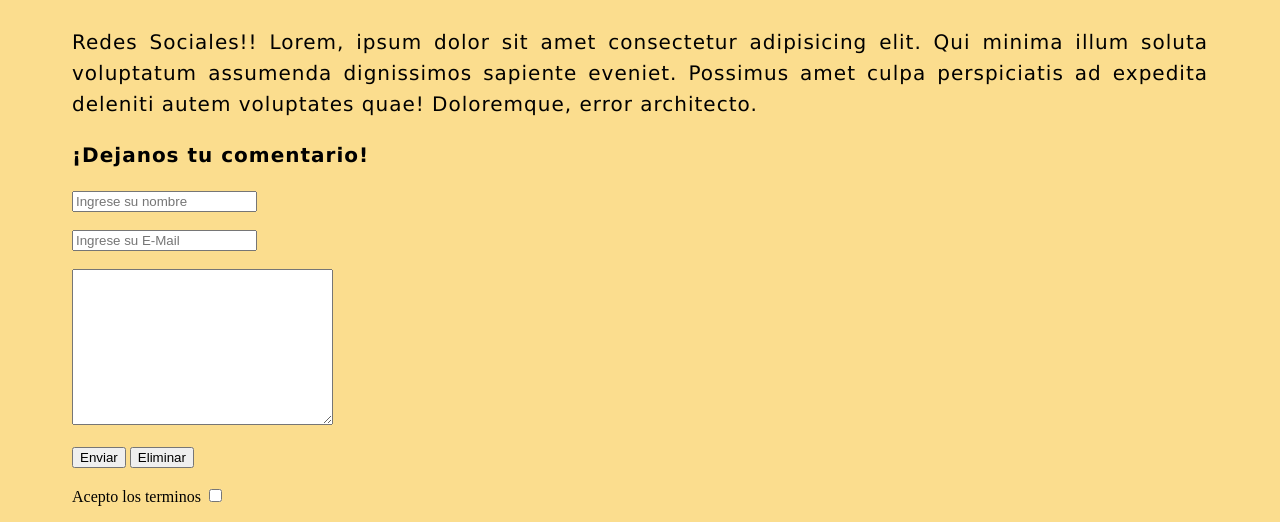
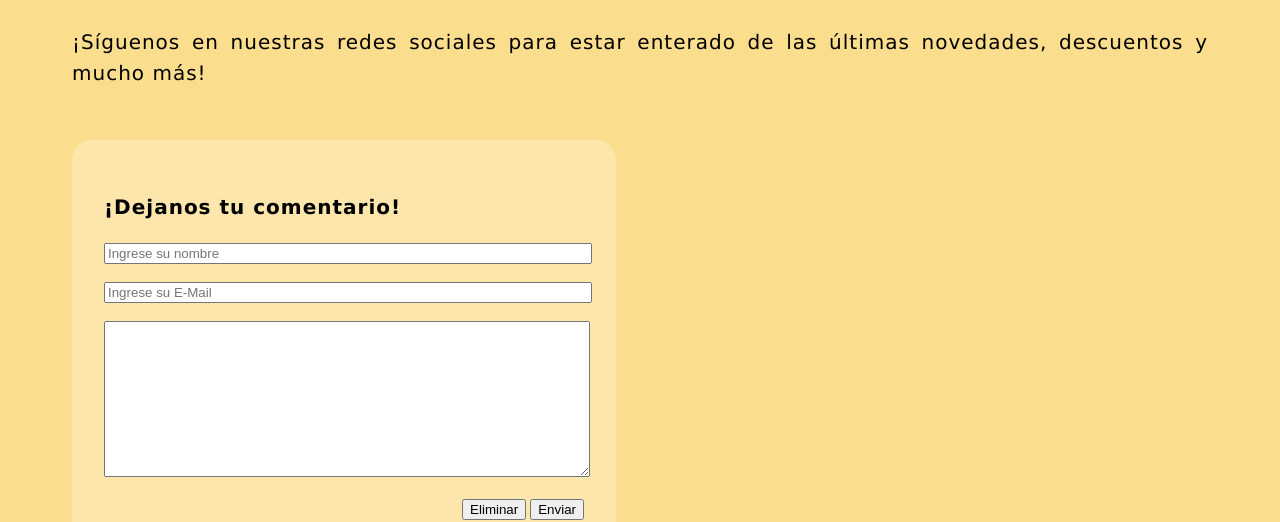
Before and after one commit to LatinGeek/desarrollo_web_coder, a plain HTML site: page pages/contacto.html in a window 1280 px wide. Shown: the part 295-817 px from the top of the page. Drawn offline with Linux system fonts and the light colour scheme.

Commit message:
Contact Form

```diff
--- a/pages/contacto.html
+++ b/pages/contacto.html
@@ -28,46 +28,60 @@
 	<section id="nosotros">
 		<title>Contacto</title>
 		<h2>Redes Sociales</h2>
-		<p id="Descripcion"> Redes Sociales!!
-			Lorem, ipsum dolor sit amet consectetur adipisicing elit.
-			Qui minima illum soluta voluptatum assumenda dignissimos sapiente eveniet.
-			Possimus amet culpa perspiciatis ad expedita deleniti autem voluptates quae!
-			Doloremque, error architecto.</p>
+		<p id="Descripcion"> ¡Síguenos en nuestras redes sociales para estar enterado de las últimas novedades,
+			descuentos y mucho más!
+			<br> <br>
+		</p>
 
-		<div style="width: 30em;">
+		<div style="width: 30em;width: 30em;
+		padding: 2em;
+		background-color: rgba(255,255,255, 25%);
+		border-radius: 20px;">
 			<h3 id="Descripcion">¡Dejanos tu comentario!</h3>
 			<form>
-				<input type="text" placeholder="Ingrese su nombre">
+				<input type="text" style="width: 100%" placeholder="Ingrese su nombre">
 				<br><br>
-				<input type="email" placeholder="Ingrese su E-Mail">
+				<input type="email" style="width: 100%" placeholder="Ingrese su E-Mail">
 				<br><br>
-				<textarea name="" id="" cols="30" rows="10"></textarea>
+				<textarea name="" id="" cols="30" rows="10" style="width: 100%"></textarea>
 				<br><br>
-				<input type="submit" value="Enviar">
-				<input type="reset" value="Eliminar">
-				<br><br>
-				<label for="check"> Acepto los terminos</label>
-				<input type="checkbox" name="check" id="check">
+				<div style="text-align: right;">
+					<input type="reset" value="Eliminar">
+					<input type="submit" value="Enviar">
+				</div>
+				<br>
+				<div style="text-align: right;">
+					<label for="check"> Acepto los terminos</label>
+					<input type="checkbox" name="check" id="check">
+				</div>
 			</form>
 		</div>
 		<h2>Términos y condiciones</h2>
 		<p id="Descripcion"> La información proporcionada en este formulario debe ser precisa y veraz.
 			<br><br>
-			Los comentarios y opiniones expresados en este formulario deben ser constructivos y respetuosos. Cualquier lenguaje inapropiado o contenido ofensivo no será tolerado y el formulario será eliminado.
+			Los comentarios y opiniones expresados en este formulario deben ser constructivos y respetuosos. Cualquier
+			lenguaje inapropiado o contenido ofensivo no será tolerado y el formulario será eliminado.
 			<br><br>
-			Al completar este formulario, aceptas que tu información pueda ser utilizada por la empresa para mejorar y desarrollar sus productos o servicios.
+			Al completar este formulario, aceptas que tu información pueda ser utilizada por la empresa para mejorar y
+			desarrollar sus productos o servicios.
 			<br><br>
-			La empresa se reserva el derecho de utilizar cualquier comentario o idea presentado en este formulario sin compensación adicional al usuario.
+			La empresa se reserva el derecho de utilizar cualquier comentario o idea presentado en este formulario sin
+			compensación adicional al usuario.
 			<br><br>
-			Los usuarios que completen el formulario deben tener al menos 18 años de edad o contar con la aprobación de un padre o tutor legal.
+			Los usuarios que completen el formulario deben tener al menos 18 años de edad o contar con la aprobación de
+			un padre o tutor legal.
 			<br><br>
-			La empresa no se hace responsable de ningún daño o perjuicio que pueda surgir del uso de la información proporcionada en este formulario.
+			La empresa no se hace responsable de ningún daño o perjuicio que pueda surgir del uso de la información
+			proporcionada en este formulario.
 			<br><br>
-			La empresa se reserva el derecho de modificar estos términos y condiciones en cualquier momento sin previo aviso.
+			La empresa se reserva el derecho de modificar estos términos y condiciones en cualquier momento sin previo
+			aviso.
 			<br><br>
-			Al completar este formulario, aceptas estos términos y condiciones y otorgas a la empresa el derecho de utilizar tu información según se describe aquí.
+			Al completar este formulario, aceptas estos términos y condiciones y otorgas a la empresa el derecho de
+			utilizar tu información según se describe aquí.
 			<br><br>
-			Si tienes alguna pregunta sobre estos términos y condiciones, por favor contáctanos antes de completar el formulario.
+			Si tienes alguna pregunta sobre estos términos y condiciones, por favor contáctanos antes de completar el
+			formulario.
 		</p>
 
 		<!--Términos y condiciones-->
```
